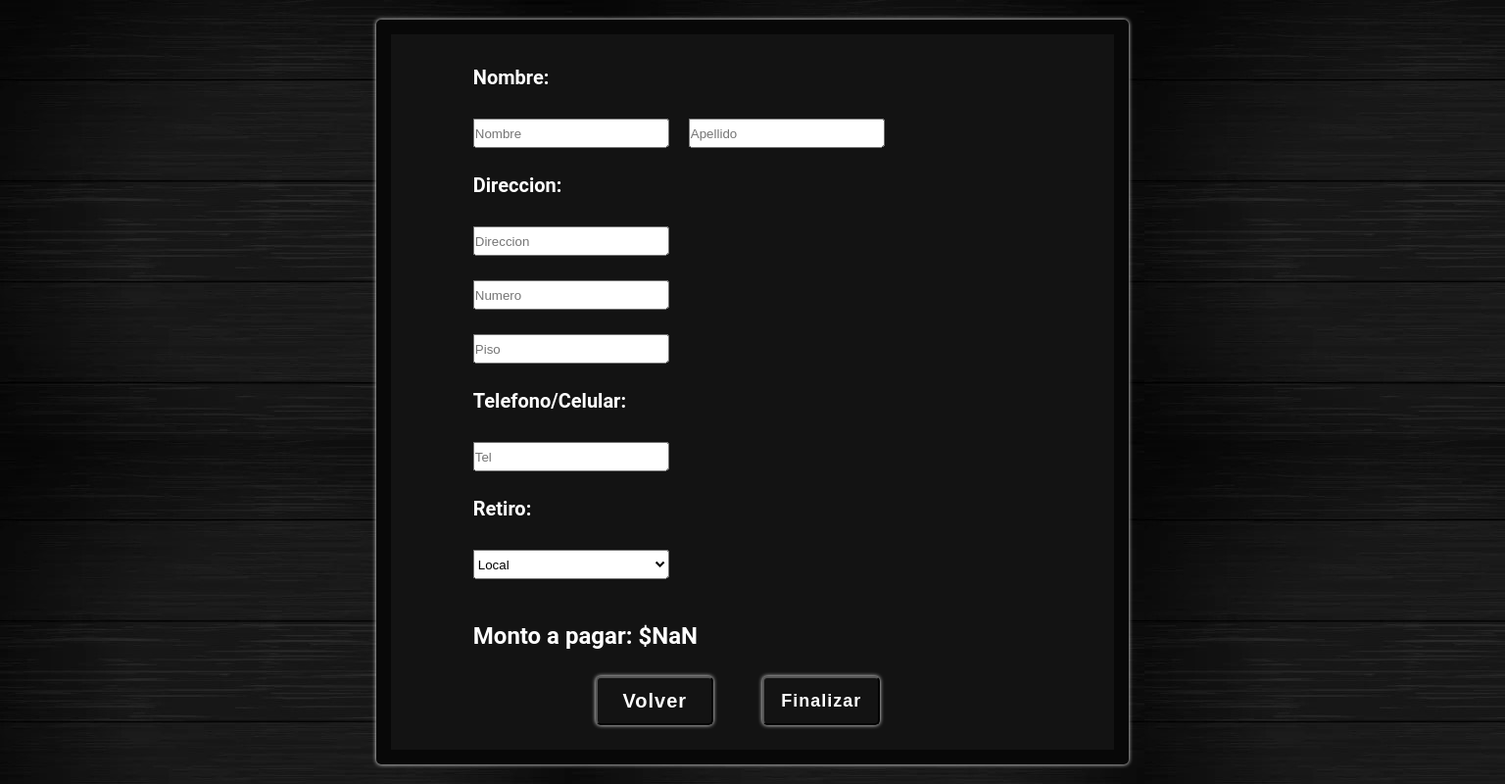
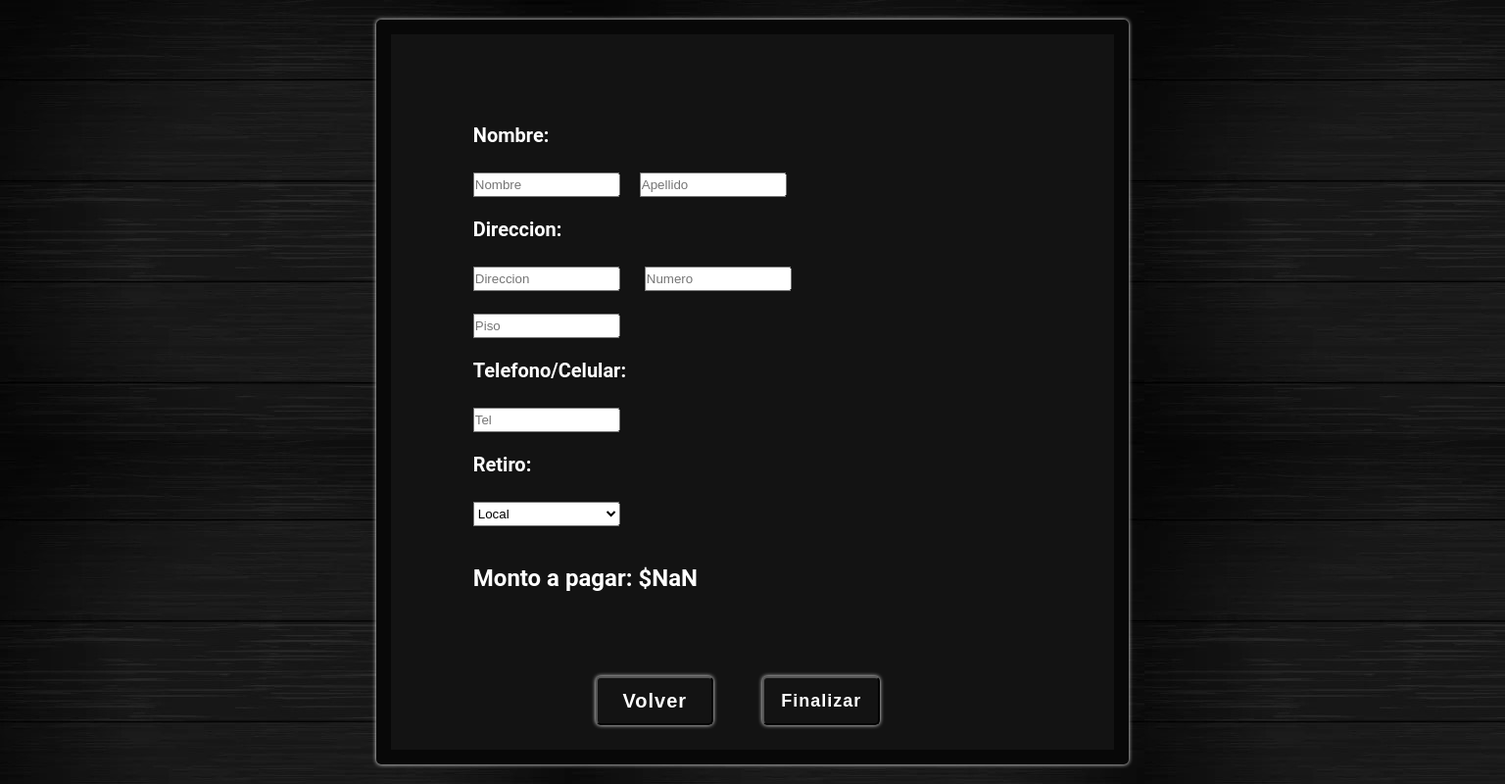
Before and after one commit to FacundoMendez/Simulador-de-Carta-de-Restaurante, a plain HTML site: page form/form.html in a window 1536 px wide. Shown: the whole page at 98% size. Drawn offline with Linux system fonts and the light colour scheme.

Commit message:
mas cambios

```diff
--- a/form/form.css
+++ b/form/form.css
@@ -129,7 +129,7 @@ main{
 
     #formulario{
         font-size: 2rem;
-        line-height: 5.5rem;
+        line-height: 4.8rem;
         top: 45%;
         left: 40%;
         z-index: 10000
@@ -141,14 +141,14 @@ main{
 
     #formulario select{
         margin: 0 1rem;
-        height: 3rem;
-        width: 20rem;
+        height: 2.5rem;
+        width: 15rem;
     }
 
 
     #formulario input{
-        height: 3rem;
-        width: 20rem;
+        height: 2.5rem;
+        width: 15rem;
         margin: 0 1rem;
     }
 
```
